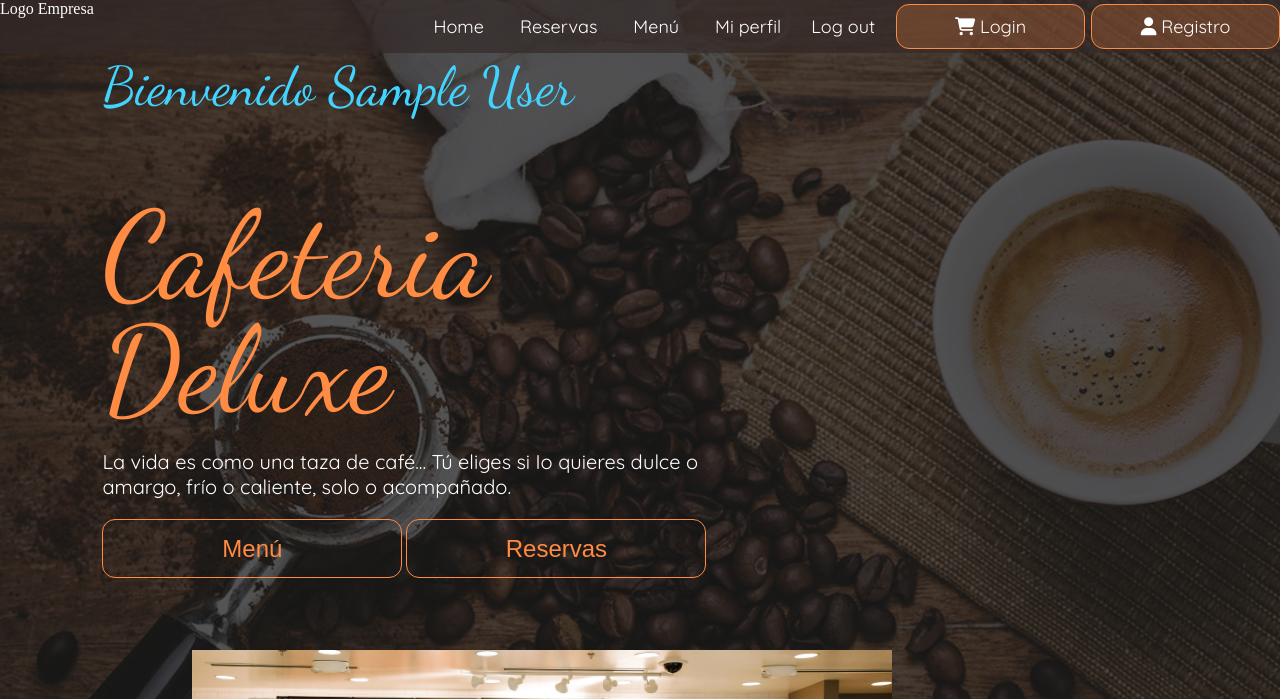
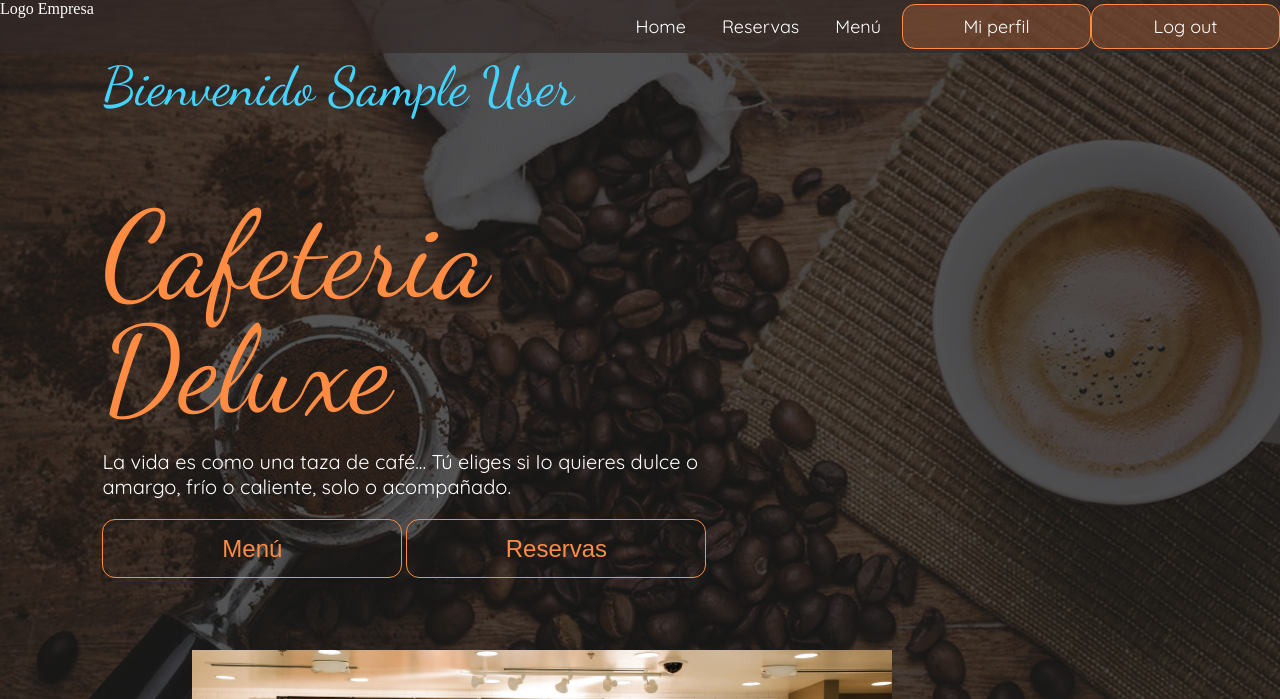
Before and after one commit to yeuryf007/Web-Cafeteria, a PHP site: page /index.php in a window 1280 px wide. Shown: the top 699 px of the page. Run offline with PHP 8.4, Linux system fonts and the light colour scheme; the visitor is signed in with stand-in values (Sample User, id 1); some libraries are stand-ins or nearby versions; some web fonts are replaced.

Commit message:
cambio botones header

```diff
--- a/header.php
+++ b/header.php
@@ -10,25 +10,28 @@
             <a href="menu.php"><button class="boton1">Menú</button></a>
             <?php
             if (isset($_SESSION["user"])) {
-                echo "<a href='miperfil.php'><button class='boton1'>Mi perfil</button></a>";
-                echo "<a href='includes/logout.inc.php'><button class='boton1'>Log out</button></a>";
+                echo "<a href='miperfil.php'><button class='boton2'>Mi perfil</button></a>";
+                echo "<a href='includes/logout.inc.php'><button class='boton2'>Log out</button></a>";
+            }else{
+                echo "<a class='a-button' href='login.php'>
+                <button class='boton2'>
+                    <i class='fa-solid fa-cart-shoppin' style='color: #ffffff;'></i>
+                    Login
+                </button>
+            </a>";
+            echo"<a class='a-button' href='signup.php'>
+                <button class='boton2'>
+                    <i class='fa-solid fa-user' style='color: #ffffff;'></i>
+                    Registro
+                </button>
+            </a>";
             }
+
             ?>
             <!--
                 el enlace del boton de ingreso se pega al boton de carrito, hay que hacerle hide al boton de carrito hasta que alguien ingrese
             -->
-            <a class="a-button" href="login.php">
-                <button class="boton2">
-                    <i class="fa-solid fa-cart-shopping" style="color: #ffffff;"></i>
-                    Login
-                </button>
-            </a>
-            <a class="a-button" href="signup.php">
-                <button class="boton2">
-                    <i class="fa-solid fa-user" style="color: #ffffff;"></i>
-                    Registro
-                </button>
-            </a>
+
 
             </nav>
         </div>
```
